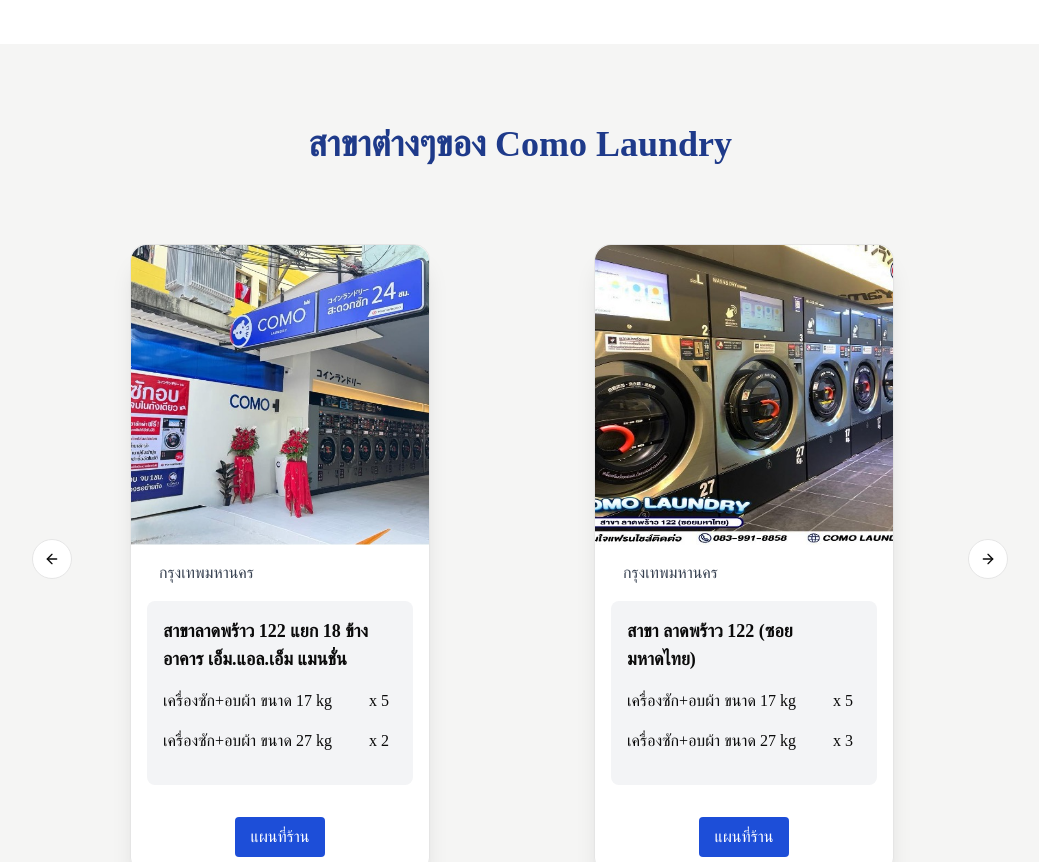
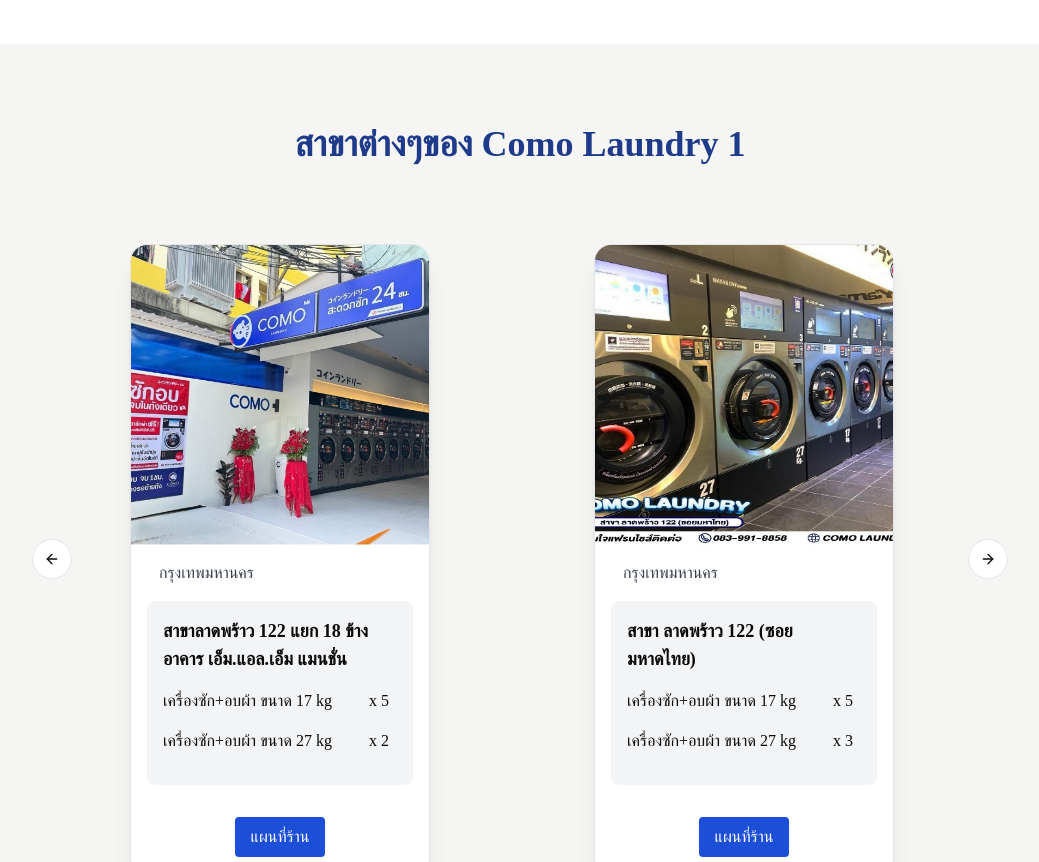
Before and after one commit to martksk/como-laundry, a Next.js app: page / in a window 1280 px wide. Shown: the part 1460-2322 px from the top of the page, without its empty margins (120-1159 px from the left). Built offline with nearby package versions, Linux system fonts and the light colour scheme; a web font is replaced by a local one.

Commit message:
Update page.tsx

```diff
--- a/src/app/page.tsx
+++ b/src/app/page.tsx
@@ -166,7 +166,7 @@
         <div className="bg-stone-100">
           <div className="w-full flex justify-center">
             <h1 className="text-4xl text-center font-bold text-blue-900 mt-20 mb-10">
-              สาขาต่างๆของ Como Laundry
+              สาขาต่างๆของ Como Laundry 1
             </h1>
           </div>
           <div className="w-full pt-10 py-32 px-4 lg:px-40">
```
